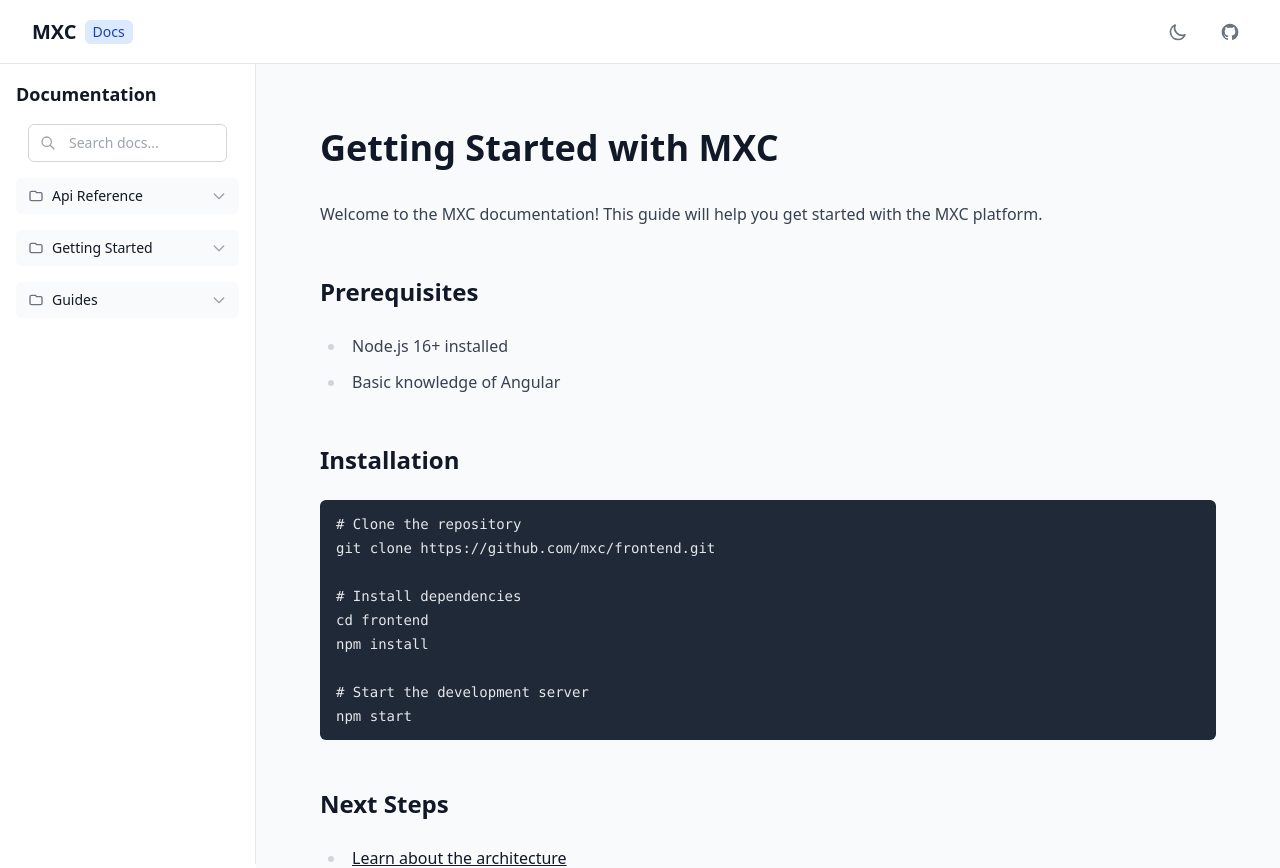
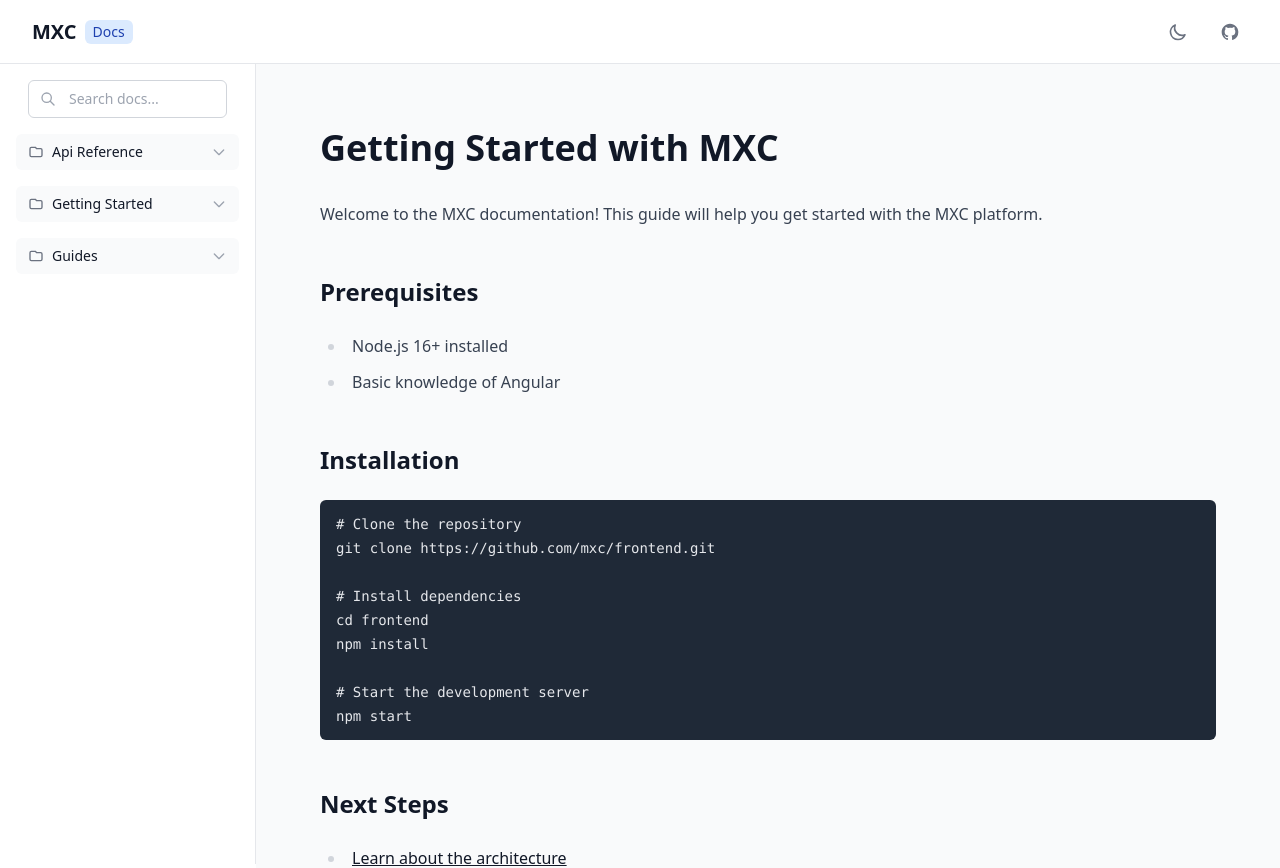
Before and after one commit to vebulos/tacia-docs, an Angular app: page /docs/content/getting-started/introduction in a window 1280 px wide. Shown: the top 868 px of the page. Built offline with nearby package versions, Linux system fonts and the light colour scheme.

Commit message:
Adjusted sidebars widths and remove titles from both

```diff
--- a/src/app/features/docs/docs.component.css
+++ b/src/app/features/docs/docs.component.css
@@ -6,7 +6,7 @@
   padding: 0;
   background-color: white;
   display: grid;
-  grid-template-columns: 16rem 1fr 20rem;
+  grid-template-columns: 20rem 1fr 20rem;
   grid-template-areas: "left-sidebar main right-sidebar";
   position: relative;
   left: 50%;
--- a/src/app/features/docs/docs.component.html
+++ b/src/app/features/docs/docs.component.html
@@ -2,7 +2,6 @@
   <!-- Left Sidebar -->
   <div class="sidebar left-sidebar">
     <div class="p-4">
-      <h2 class="text-lg font-semibold mb-4 text-gray-900 dark:text-white">Documentation</h2>
       <!-- Navigation Component -->
       <app-navigation></app-navigation>
     </div>
@@ -18,7 +17,6 @@
   <!-- Right Sidebar -->
   <aside class="sidebar right-sidebar">
     <div class="p-6">
-      <h3 class="sidebar-heading">On this page</h3>
       <div class="toc">
         <ng-container *ngIf="headings.length > 0; else loadingToc">
           <ul class="space-y-2">
```
